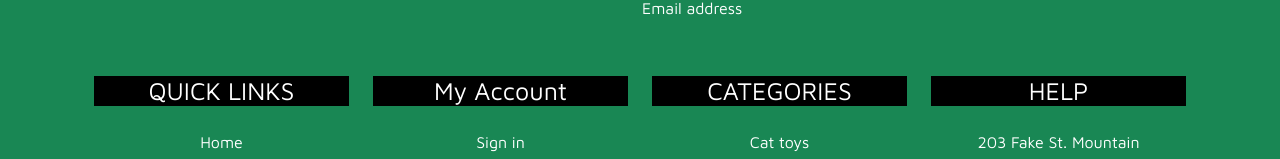
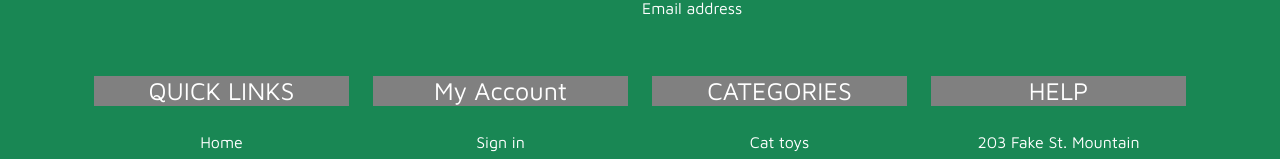
Before and after one commit to saddam-maratouq/Cat_Store, a React (Vite) app: page / in a window 1280 px wide. Shown: the part 4251-4410 px from the top of the page. Built offline with nearby package versions, Linux system fonts and the light colour scheme.

Commit message:
back to previous code

```diff
--- a/src/components/footer/footer.css
+++ b/src/components/footer/footer.css
@@ -4,5 +4,5 @@ a {
 
 .f-title {
     font-size: 25px;
-    background-color: black;
+    background-color:   gray;
 }
```
